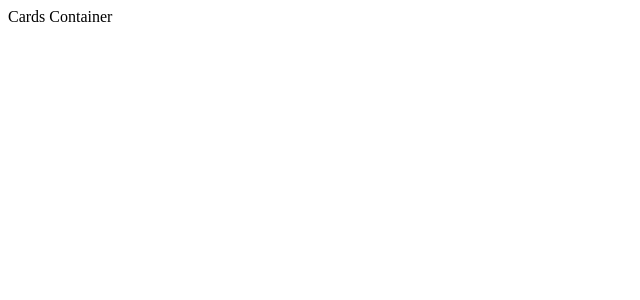
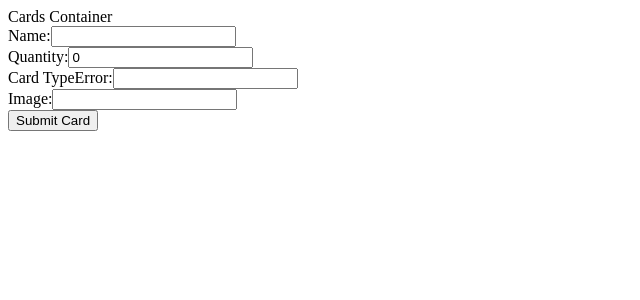
Before and after one commit to brew-o-doro/react-redux-deckbox, a React (Create React App) app in the folder client/: page / in a window 1280 px wide. Shown: the top 300 px of the page, without its empty margins (0-640 px from the left). Built offline with nearby package versions, Linux system fonts and the light colour scheme; no server answers.

Commit message:
fixed bug on card form and card actions

```diff
--- a/client/src/actions/cardsActions.js
+++ b/client/src/actions/cardsActions.js
@@ -5,3 +5,15 @@ export const fetchCards = () => {
         .then(cards => dispatch({type: 'FETCH_CARDS', payload: cards}))
     }
 }
+
+export const addCard = card => {
+    return dispatch => {
+        fetch('http://localhost:3000/cards', {
+        method: 'POST',
+        body: JSON.stringify(card),
+        headers: {'Content-Type': 'application/json'}
+    })
+    .then(res => res.json())
+    .then(card => dispatch({type: 'ADD_CARD', payload: card}))
+    }
+}
--- a/client/src/components/CardForm.js
+++ b/client/src/components/CardForm.js
@@ -1,21 +1,35 @@
-import React, { Component } from 'react'
+import React, { Component } from 'react';
+import { connect } from 'react-redux';
+
+import { addCard } from '../actions/cardsActions';
 
 class CardForm extends Component {
     state = {
         name: '',
-        quantity: '',
+        quantity: 0,
         card_type: '',
         image: ''
     }
 
+    handleChange = (event) =>{
+        const { name, value } = event.target
+        this.setState({[name]: value})
+    }
+
+    handleSubmit = (event) =>{
+        event.preventDefault();
+        this.props.addCard(this.state);
+    }
+
     render() {
         return (
-            <form>
+
+            <form onSubmit={this.handleSubmit}>
                 <label className="label">Name:</label>
                 <input type="text" value={this.state.name} onChange={this.handleChange} name="name" />
                 <br/>
                 <label className="label">Quantity:</label>
-                <input type="text" value={this.state.quantity} onChange={this.handleChange} name="quantity" />
+                <input type="number" value={this.state.quantity} onChange={this.handleChange} name="quantity" />
                 <br/>
                 <label className="label">Card TypeError:</label>
                 <input type="text" value={this.state.card_type} onChange={this.handleChange} name="card_type" />
@@ -28,7 +42,7 @@ class CardForm extends Component {
         )
     }
 }
-export default CardForm;
+export default connect(null, { addCard })(CardForm);
 
 // t.string "name"
 // t.integer "quantity"
--- a/client/src/components/CardsContainer.js
+++ b/client/src/components/CardsContainer.js
@@ -1,6 +1,8 @@
 import React, { Component } from 'react';
 import { connect } from 'react-redux';
-import { fetchCards } from '../actions/cardsActions'
+import { fetchCards } from '../actions/cardsActions';
+import CardForm from '../components/CardForm'
+
 
 class CardsContainer extends Component {
     componentDidMount() {
@@ -10,6 +12,7 @@ class CardsContainer extends Component {
         return (
             <div>
                 Cards Container
+                <CardForm />
             </div>
         )
     }
--- a/client/src/reducers/cardsReducer.js
+++ b/client/src/reducers/cardsReducer.js
@@ -2,6 +2,8 @@ export const cardsReducer = (state = [], action) => {
     switch (action.type) {
         case 'FETCH_CARDS':
             return action.payload
+        case 'ADD_CARD':
+            return [...state, action.payload]
         default:
             return state
     }
```
Also changed, not shown: 2 other files (tests, documents, lock files or other folders).
